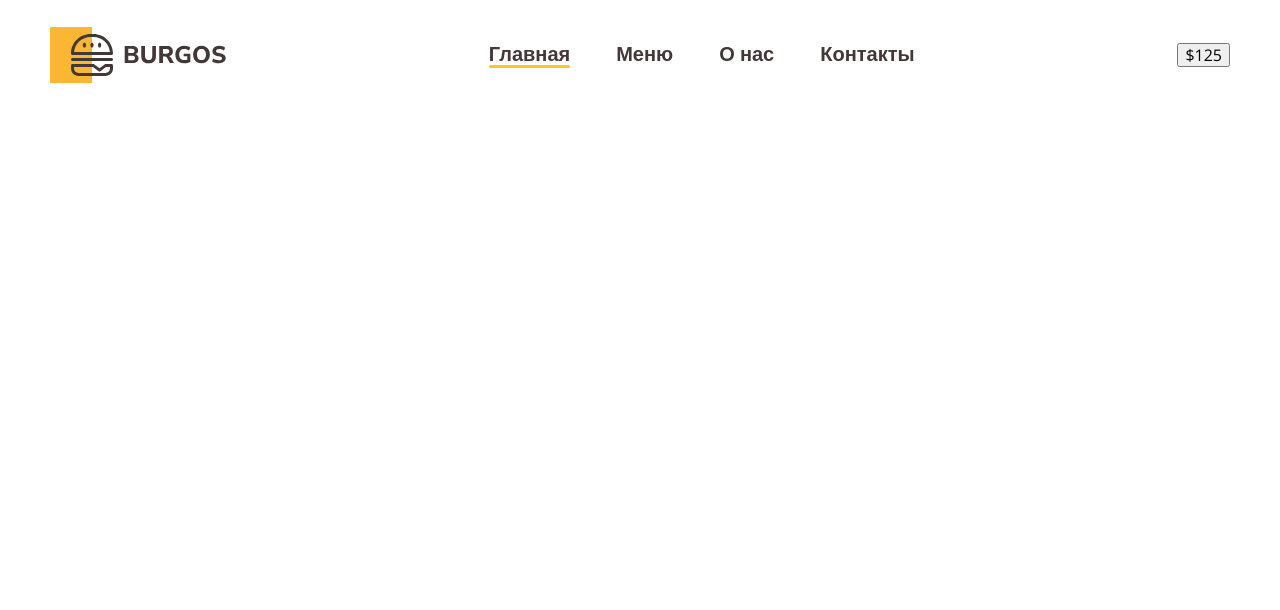
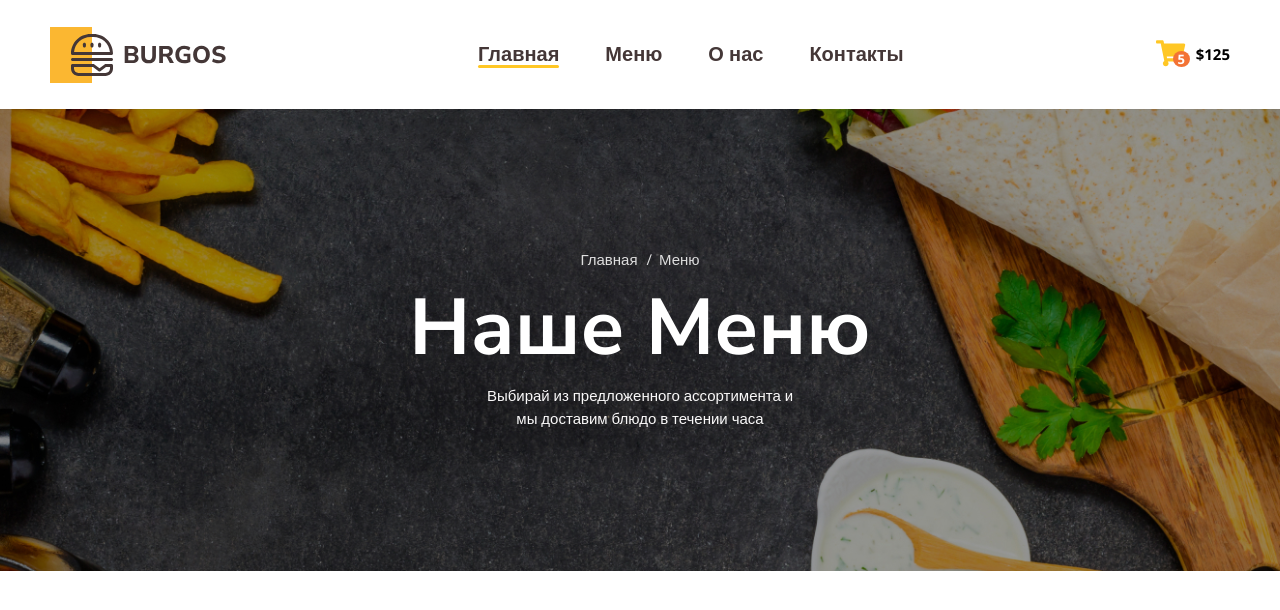
Before and after one commit to MESmirnov69/Module01-Burger, a plain HTML site: page index.html in a window 1280 px wide. Drawn offline with nearby package versions, Linux system fonts and the light colour scheme.

Commit message:
add styles

```diff
--- a/index.html
+++ b/index.html
@@ -24,9 +24,25 @@
                         <li><a href="#">Контакты</a></li>
                     </ul>
                 </nav>
-                <button type="button">$125</button>
+                <button class="button" type="button">
+                    <span class="button-item">
+                        <img src="images/cart.svg" alt="Корзина">
+                        <span class="button-count">5</span>
+                    </span>
+                    <span class="button-text">$125</span>
+                </button>
             </div>
         </div>
     </header>
+    <div class="bg">
+        <div class="container">
+            <ul class="breadcrumbs">
+                <li><a href="">Главная</a></li>
+                <li><a href="">Меню</a></li>
+            </ul>
+            <h1 class="title">Наше Меню</h1>
+            <p class="description">Выбирай из предложенного ассортимента и мы доставим блюдо в течении часа</p>
+        </div>
+    </div>
 </body>
 </html>
--- a/styles/main.css
+++ b/styles/main.css
@@ -46,3 +46,82 @@ body {
 .header-nav a.activ::after {
     background-color: #FFC725;
 }
+.button {
+    display: flex;
+    align-items: center;
+    background-color: transparent;
+    border: none;
+    padding: 0;
+    gap: 10px;
+}
+.button-item {
+    position: relative;
+}
+.button-count {
+    font-weight: 700;
+    font-size: 13px;
+    color: white;
+    background:#F37335;
+    border-radius: 100%;
+    position: absolute;
+    width: 17px;
+    height: 16px;
+    text-align: center;
+    line-height: 1.3;
+    bottom: 3px;
+    right: -4px;
+}
+.button-text {
+    background-color: FFC725;
+    font-weight: 700;
+    font-size: 15px;
+}
+.bg {
+    text-align: center;
+    color: white;
+    background-image: url(../images/bg.jpg);
+    background-size: cover;
+    background-position: center center;
+    padding: 142px 0px;
+}
+.breadcrumbs {
+    padding-left: 0;
+    margin-top: 0px;
+    list-style-type: none;
+    display: flex;
+    justify-content: center;
+    color: #DEDEDE;
+    font-size: 15px;
+    font-family: 'Open Sans', sans-serif;
+    gap: 16px;
+}
+.breadcrumbs a {
+    color: #DEDEDE;
+    font-size: 15px;
+    font-family: 'Open Sans', sans-serif;
+    text-decoration: none;
+    gap: 16px;
+}
+.breadcrumbs a::before {
+    content: '/';
+    position: relative;
+    left: -7px;
+}
+.breadcrumbs li:first-child a::before {
+    display: none;
+}
+.title {
+    font-weight: 700;
+    font-size: 79px;
+    margin-top: 10px;
+    margin-bottom: 10px;
+}
+.description {
+    font-family: 'Open Sans', sans-serif;
+    font-weight: 400;
+    font-size: 15px;
+    line-height: 1.5;
+    color: #FAF9F9;
+    max-width: 320px;
+    margin: 0 auto;
+}
```
Also changed, not shown: images/bg.jpg (added), images/cart.svg (added).
